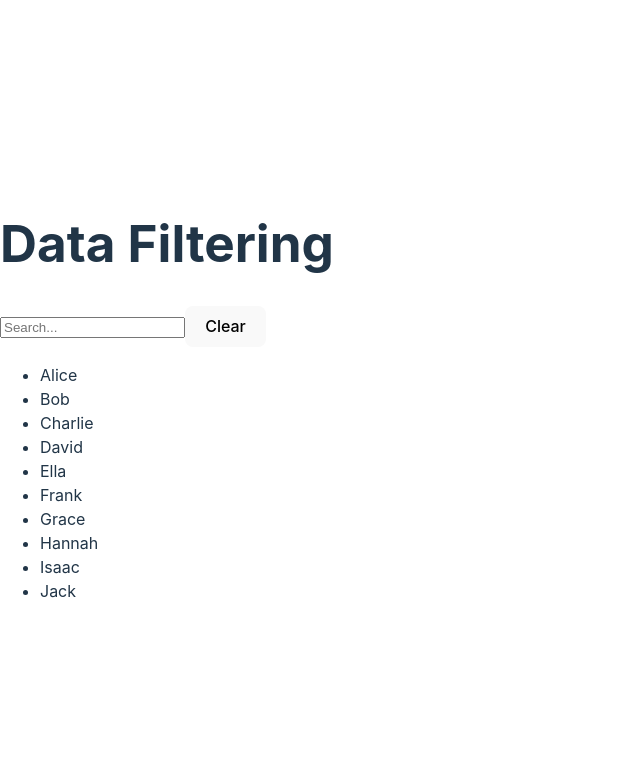
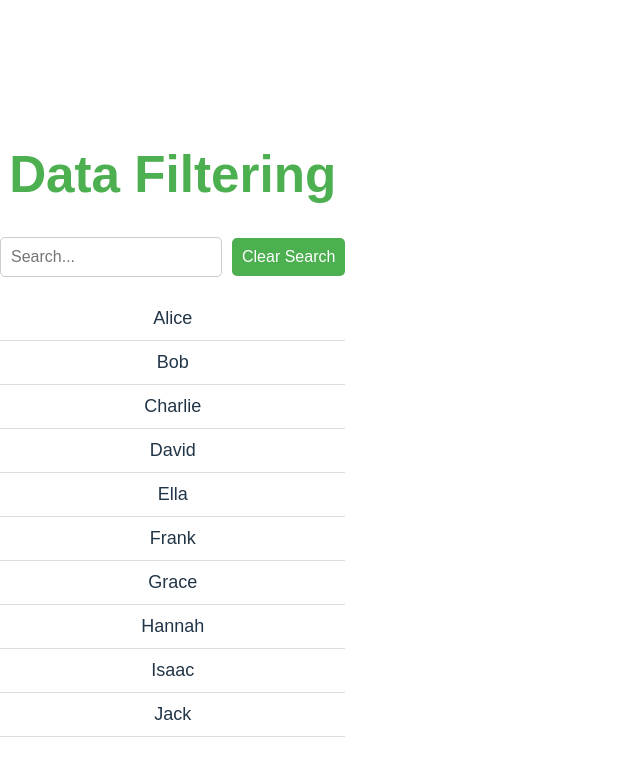
Before and after one commit to Nurbek2023/React-filtering, a React (Vite) app in the folder vite-project/: page / in a window 1280 px wide. Shown: the top 776 px of the page, without its empty margins (0-640 px from the left). Built offline with nearby package versions, Linux system fonts and the light colour scheme.

Commit message:
Step 8: Add 'Clear Search' button to reset input

```diff
--- a/vite-project/src/App.jsx
+++ b/vite-project/src/App.jsx
@@ -1,4 +1,5 @@
 import { useState, useEffect } from 'react';
+import './App.css';
 
 function App() {
   const [dataList, setDataList] = useState([
@@ -14,7 +15,7 @@ function App() {
     { id: 10, name: 'Jack' },
   ]);
   const [searchInput, setSearchInput] = useState('');
-  const [filteredData, setFilteredData] = useState(dataList);  // Add a state to store filtered data
+  const [filteredData, setFilteredData] = useState(dataList);
 
   // Effect to filter data whenever searchInput changes
   useEffect(() => {
@@ -23,9 +24,9 @@ function App() {
         item.name.toLowerCase().includes(searchInput.toLowerCase())
       )
     );
-  }, [searchInput, dataList]);  // Re-run the effect when searchInput or dataList changes
+  }, [searchInput, dataList]);
 
-  // Function to clear search input
+  // Clear search input
   const clearSearch = () => {
     setSearchInput('');
   };
@@ -39,7 +40,7 @@ function App() {
         value={searchInput}
         onChange={(e) => setSearchInput(e.target.value)} // Update state on input change
       />
-      <button onClick={clearSearch}>Clear</button> {/* Clear button */}
+      <button onClick={clearSearch}>Clear Search</button> {/* Clear search button */}
       <ul>
         {/* Display filtered list */}
         {filteredData.map((item) => (
```
